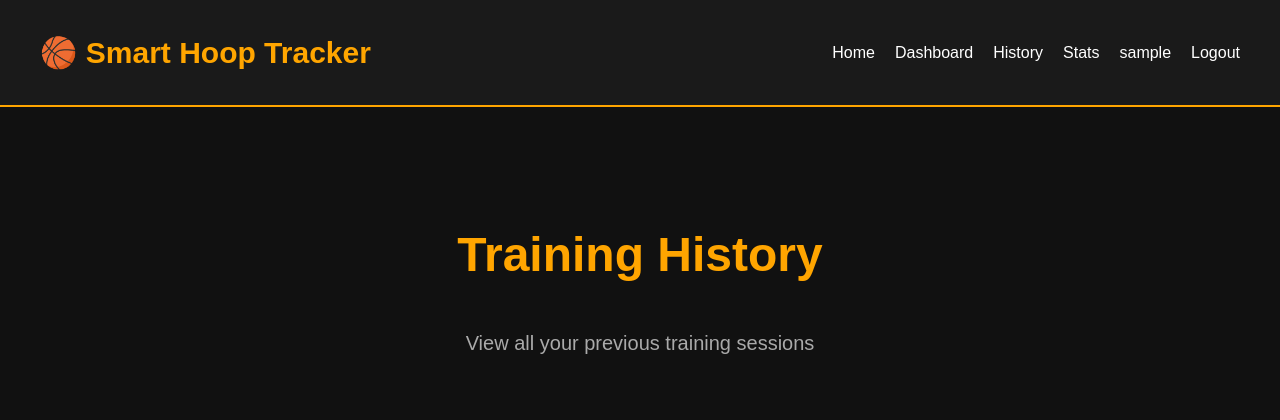
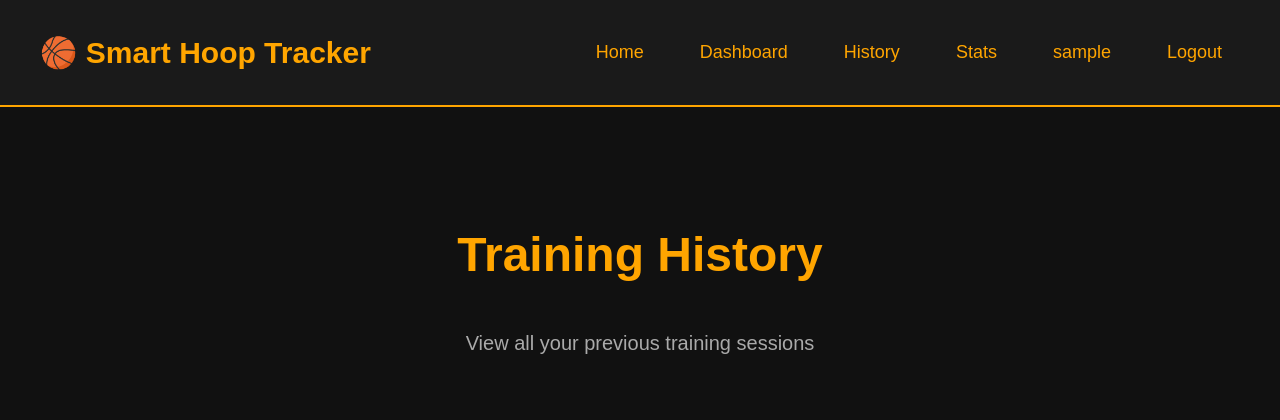
Before and after one commit to BojidarTsankov/smart-basketball-hoop-tracker, a Django app: page /history/ in a window 1280 px wide. Shown: the top 420 px of the page. Run offline with Django 5.2, Linux system fonts and the light colour scheme; the visitor is signed in with stand-in values (Sample User, id 1); data that the repository does not hold is empty.

Commit message:
Fix navbar links - color and style

```diff
--- a/web_app/static/css/style.css
+++ b/web_app/static/css/style.css
@@ -36,14 +36,20 @@ body {
 }
 
 .nav-links a {
-    color: white;
+    color: orange;
+    padding: 10px 18px;
+    border-radius: 8px;
+    font-size: 18px;
+    font-weight: 500;
     text-decoration: none;
-
     transition: 0.3s;
 }
 
 .nav-links a:hover {
-    color: orange;
+    color: black;
+    background-color: orange;
+    transform: translateY(-2px);
+    box-shadow: 0 4px 10px rgba(255, 165, 0, 0.2);
 }
 
 /* main */
```
